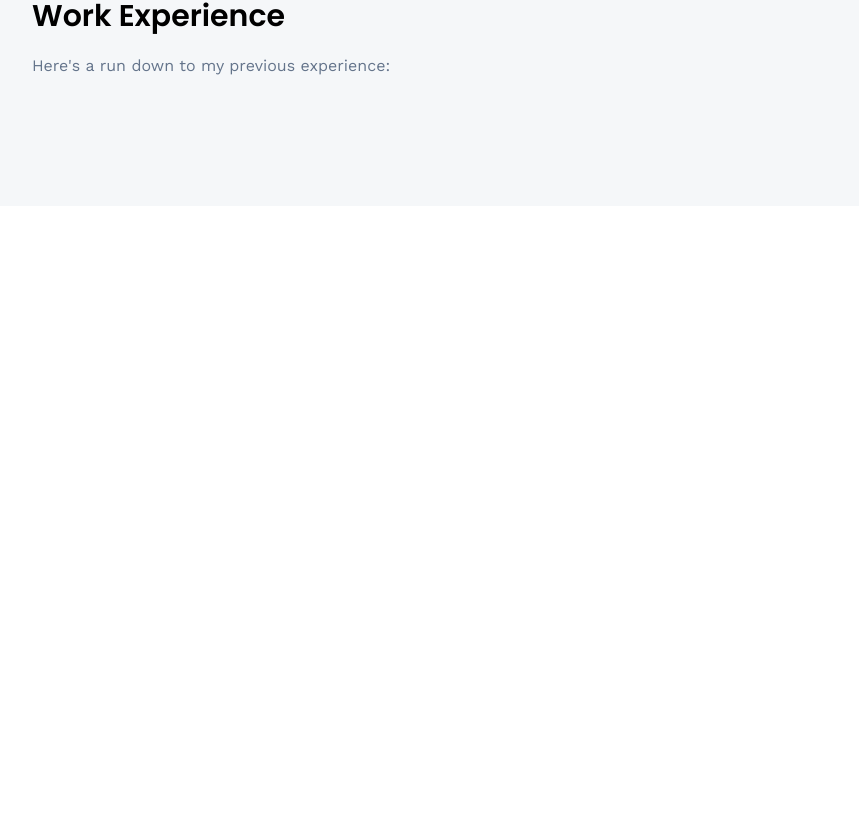
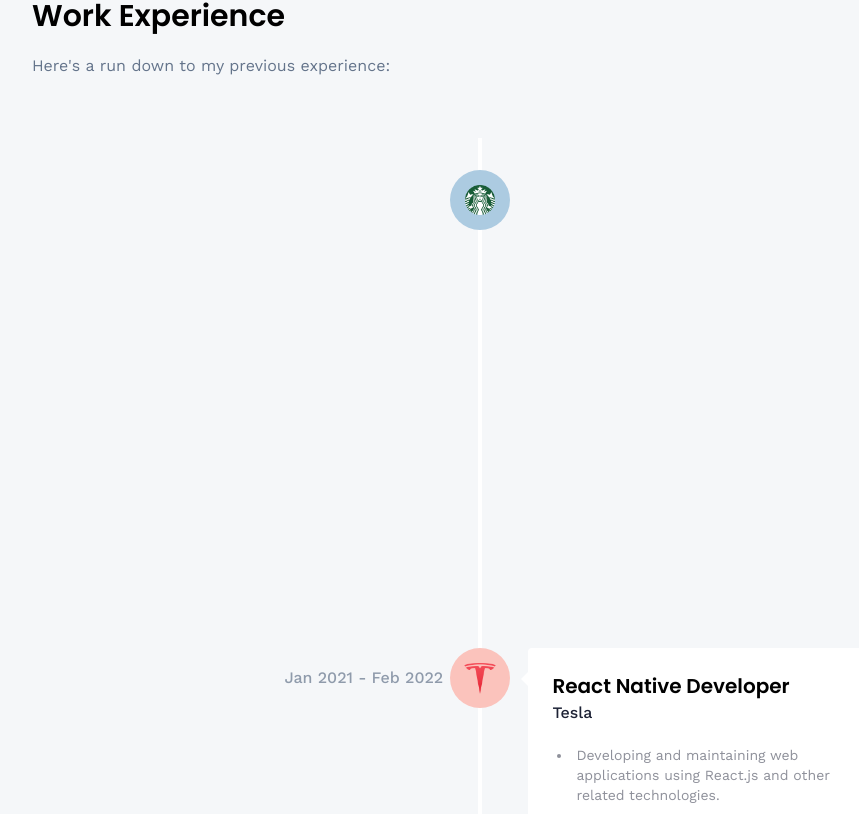
Before and after one commit to humayunisrar/portfolio, a React (Vite) app: page /about in a window 1280 px wide. Shown: the part 586-1400 px from the top of the page, without its empty margins (160-1019 px from the left). Before the commit the page ends 800 px from the top, so only its background shows below. Built offline with nearby package versions, Linux system fonts and the light colour scheme.

Commit message:
About.jsx

```diff
--- a/package.json
+++ b/package.json
@@ -16,7 +16,8 @@
     "@react-three/fiber": "^8.15.11",
     "react": "^18.2.0",
     "react-dom": "^18.2.0",
-    "react-router-dom": "^6.19.0"
+    "react-router-dom": "^6.19.0",
+    "react-vertical-timeline-component": "^3.6.0"
   },
   "devDependencies": {
     "@types/react": "^18.2.37",
--- a/src/pages/About.jsx
+++ b/src/pages/About.jsx
@@ -1,5 +1,7 @@
+import { VerticalTimeline, VerticalTimelineElement }  from 'react-vertical-timeline-component';
+import 'react-vertical-timeline-component/style.min.css';
 import React from 'react'
-import { skills } from '../constants'
+import { skills, experiences } from '../constants'
 
 
 const About = () => {
@@ -33,12 +35,52 @@ const About = () => {
   <h3 className='subhead-text'>Work Experience</h3>
   <div className='mt-5 flex flex-col gap-3 text-slate-500'>
       <p>Here's  a run down to my previous experience:  </p>
+
+      <div className='mt-12 flex'>
+
+          <VerticalTimeline>
+            {experiences.map(experience => (
+              <VerticalTimelineElement key={experience.company_name } date={experience.date} icon={<div className='flex justify-center items-center w-full h-full'>
+                <img src={experience.icon}
+                alt={experience.company_name}
+                className='w-[60%] h-[60%] object-contain'
+                />
+              </div>}
+              iconStyle={{
+                background: experience.iconBg,
+                boxShadow: 'none',
+
+              }}
+              contentStyle={{
+                borderBottom:'8px',
+                borderStyle:'solid',
+                borderBottomColor: experience.iconBg,
+                boxShadow: 'none',
+              }}>
+
+                <div>
+                  <h3 className='text-black text-xl font-poppins font-semibold'>
+                    {experience.title}
+                  </h3>
+                  <p className='text-black-500 font-medium font-base' style={{margin:0}}>
+                    {experience.company_name}
+                  </p>
+                </div>
+                <ul className='my-5 list-disc ml-5 space-y-2'>
+                  {experience.points.map((point,index) => (
+                    <li key={`experience-point-${index}`} className='text-black-500/50 font-normal pl-1 text-sm'>
+                      {point}
+                    </li>
+
+                  ))}
+                </ul>
+              </VerticalTimelineElement>
+            ))}
+          </VerticalTimeline>
+      </div>
     </div>
 </div>
-
    </section>
-
-  )
-}
+  )}
 
 export default About
```
Also changed, not shown: 1 other file (tests, documents, lock files or other folders).
